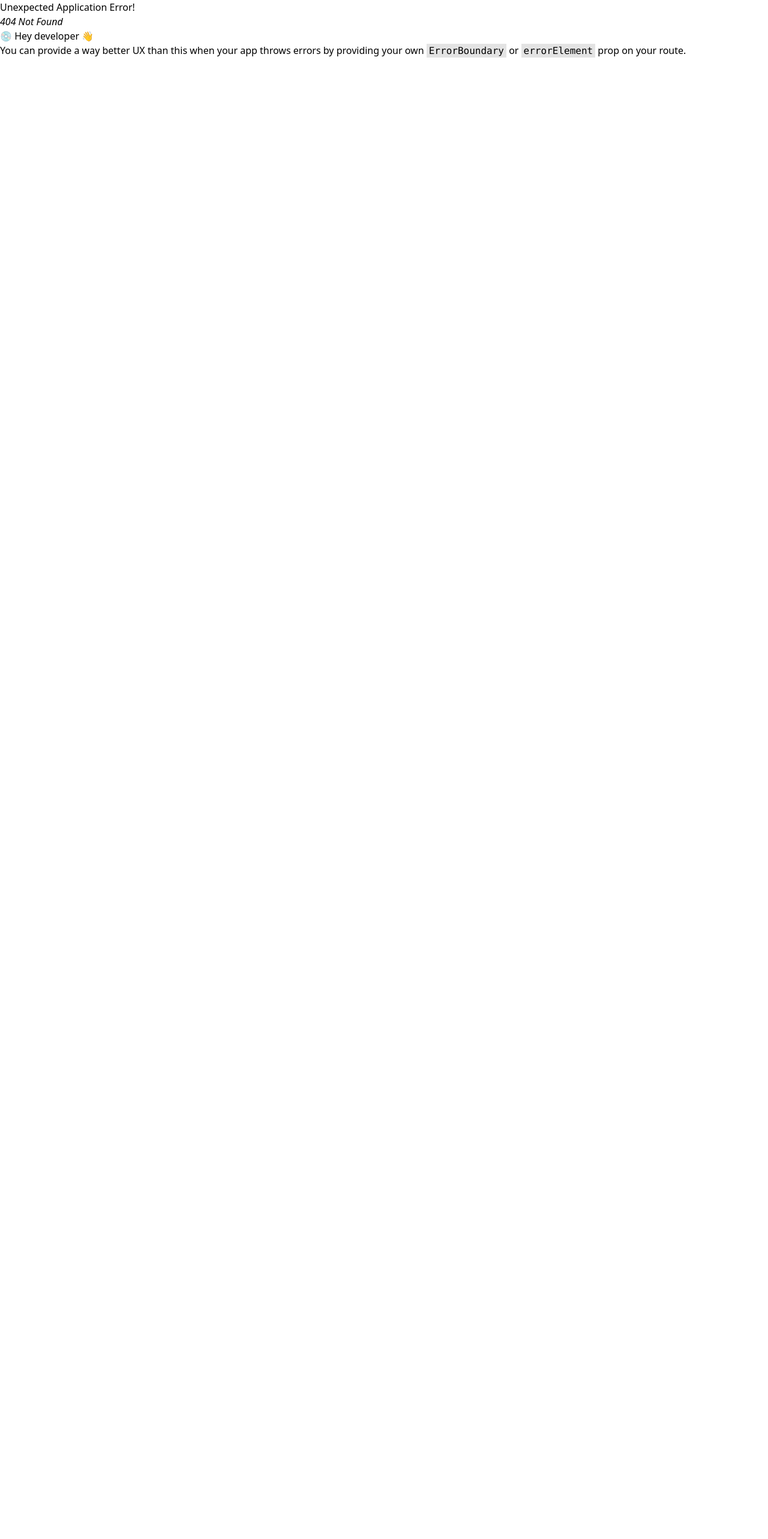
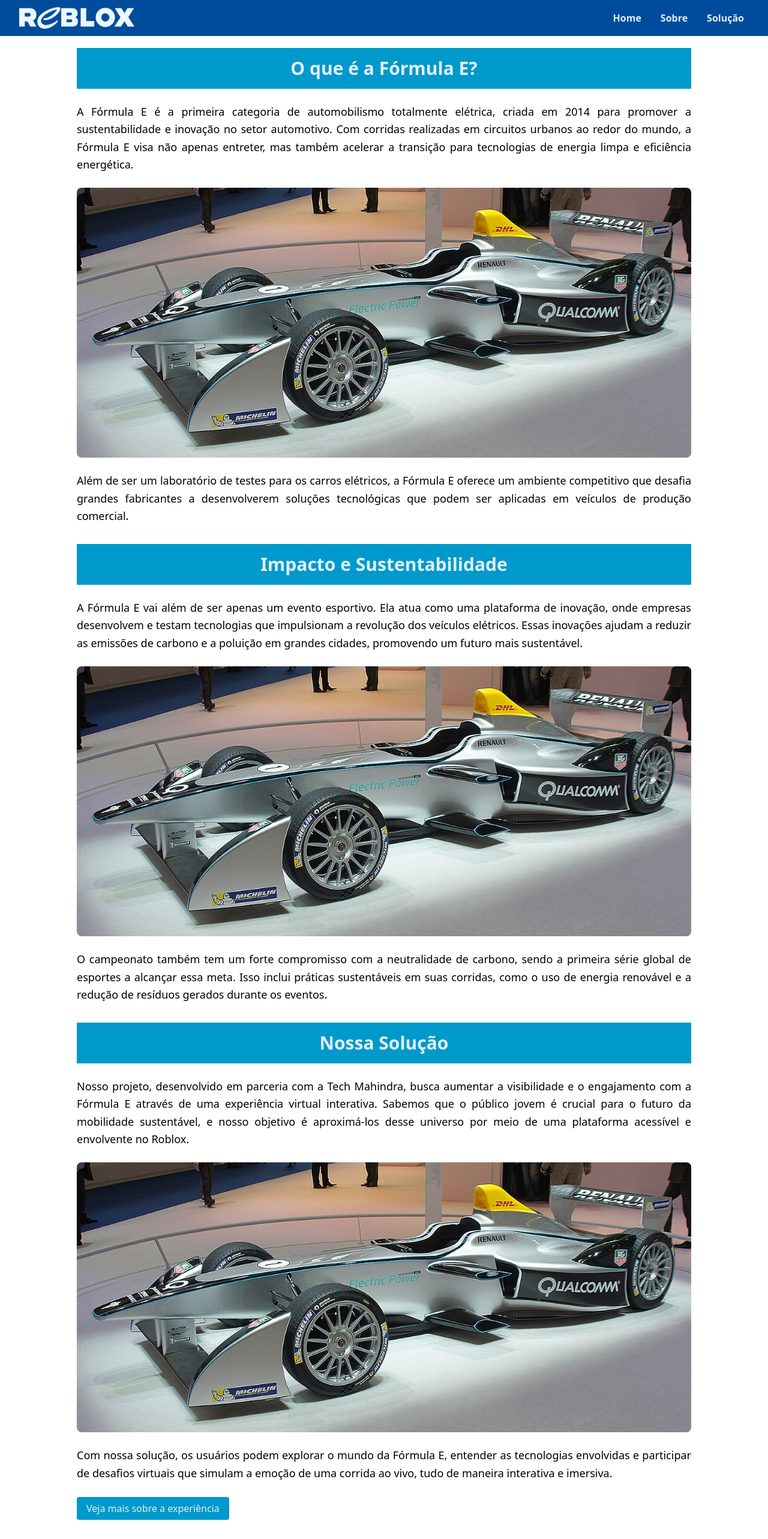
Before and after one commit to PedrogGutierre/reblox-react, a React (Vite) app: page /about in a window 1280 px wide. Before the commit this address had no page. Shown: the top 2566 px of the page at 60% size. Before the commit the page ends 800 px from the top, so only its background shows below. Built offline with nearby package versions, Linux system fonts and the light colour scheme.

Commit message:
base project

```diff
--- /dev/null
+++ b/src/components/Button.jsx
@@ -0,0 +1,22 @@
+import { Link } from "react-router-dom";
+
+const Button = ({ label, href = "" }) => {
+  if (href) {
+    return (
+      <Link
+        to={href}
+        className="w-full bg-secondary-blue text-center text-light-white px-4 py-2 rounded hover:bg-hover-blue"
+      >
+        {label}
+      </Link>
+    );
+  }
+
+  return (
+    <button className="w-full bg-secondary-blue text-center text-light-white py-2 rounded hover:bg-hover-blue">
+      {label}
+    </button>
+  );
+};
+
+export default Button;
--- a/src/components/Footer.jsx
+++ b/src/components/Footer.jsx
@@ -2,8 +2,8 @@
 
 const Footer = () => {
   return (
-    <footer className="bg-[#000138] text-light-white flex justify-center py-12">
-      <div className="w-full flex items-center justify-between max-w-screen-lg">
+    <footer className=" bg-primary-blue text-light-white flex justify-center py-12">
+      <div className="w-full flex flex-wrap justify-center gap-4 px-4 items-center md:justify-between max-w-screen-lg">
         <img className="h-8" src={Logo} alt="" />
         <p>Copyright 2024 Reblox.</p>
       </div>
--- a/src/components/Header.jsx
+++ b/src/components/Header.jsx
@@ -10,11 +10,19 @@
         </Link>
 
         <nav>
-          <ul className="flex flex-row gap-4">
+          <ul className="flex-row gap-4 hidden md:flex">
             <li>
               <Link
                 className="p-2 border-b-2 text-light-white font-bold border-transparent transition-colors hover:border-light-white"
                 to="/"
+              >
+                Home
+              </Link>
+            </li>
+            <li>
+              <Link
+                className="p-2 border-b-2 text-light-white font-bold border-transparent transition-colors hover:border-light-white"
+                to="/about"
               >
                 Sobre
               </Link>
@@ -22,19 +30,12 @@
             <li>
               <Link
                 className="p-2 border-b-2 text-light-white font-bold border-transparent transition-colors hover:border-light-white"
-                to="/"
+                to="/solution"
               >
-                Sobre
+                Solução
               </Link>
             </li>
-            <li>
-              <Link
-                className="p-2 border-b-2 text-light-white font-bold border-transparent transition-colors hover:border-light-white"
-                to="/"
-              >
-                Sobre
-              </Link>
-            </li>
+
           </ul>
         </nav>
       </div>
--- a/src/components/sections/Galery.tsx
+++ b/src/components/sections/Galery.tsx
@@ -1,18 +1,17 @@
 import React from "react";
-import PodioImg from "../../imgs/podio.png"
+import PodioImg from "../../imgs/podio.png";
 
 const Galery = () => {
   return (
-    <section className="flex w-full justify-center pb-32">
+    <section className="flex w-full justify-center">
       <div className="w-full max-w-screen-lg p-4 lg:p-0">
-        <h2 className="text-4xl font-bold mb-20">Imagens</h2>
         <div className="grid grid-cols-1 md:grid-cols-2 lg:grid-cols-3 gap-10">
-            <img src={PodioImg} alt="" className="aspect-video object-cover"/>
-            <img src={PodioImg} alt="" className="aspect-video object-cover"/>
-            <img src={PodioImg} alt="" className="aspect-video object-cover"/>
-            <img src={PodioImg} alt="" className="aspect-video object-cover"/>
-            <img src={PodioImg} alt="" className="aspect-video object-cover"/>
-            <img src={PodioImg} alt="" className="aspect-video object-cover"/>
+          <img src={PodioImg} alt="" className="aspect-video object-cover" />
+          <img src={PodioImg} alt="" className="aspect-video object-cover" />
+          <img src={PodioImg} alt="" className="aspect-video object-cover" />
+          <img src={PodioImg} alt="" className="aspect-video object-cover" />
+          <img src={PodioImg} alt="" className="aspect-video object-cover" />
+          <img src={PodioImg} alt="" className="aspect-video object-cover" />
         </div>
       </div>
     </section>
--- a/src/main.jsx
+++ b/src/main.jsx
@@ -2,15 +2,22 @@
 import { createRoot } from "react-dom/client";
 import { createBrowserRouter, RouterProvider } from "react-router-dom";
 
+import "./index.css";
+
 import App from "./App.jsx";
-import "./index.css";
 import Home from "./pages/Home.jsx";
+import About from "./pages/About.jsx";
+import Solution from "./pages/Solution.jsx";
 
 const router = createBrowserRouter([
   {
     path: "/",
     element: <App />,
-    children: [{ index: true, element: <Home /> }],
+    children: [
+      { index: true, element: <Home /> },
+      { path: "/about", element: <About /> },
+      { path: "/solution", element: <Solution /> },
+    ],
   },
 ]);
 
--- /dev/null
+++ b/src/pages/About.jsx
@@ -0,0 +1,88 @@
+import Button from "../components/Button";
+import PrimeiroCarro from "../imgs/primeiro-carro.jpg";
+
+const About = () => {
+  return (
+    <main className="w-full flex justify-center py-20 bg-light-gray">
+      <div className="flex flex-col items-center w-full max-w-screen-lg gap-8 px-6 md:px-0">
+        <section className="w-full">
+          <h3 className="bg-secondary-blue text-light-white text-center w-full font-bold text-3xl py-4 mb-6">
+            O que é a Fórmula E?
+          </h3>
+          <p className="text-lg text-justify leading-relaxed mb-6">
+            A Fórmula E é a primeira categoria de automobilismo totalmente
+            elétrica, criada em 2014 para promover a sustentabilidade e inovação
+            no setor automotivo. Com corridas realizadas em circuitos urbanos ao
+            redor do mundo, a Fórmula E visa não apenas entreter, mas também
+            acelerar a transição para tecnologias de energia limpa e eficiência
+            energética.
+          </p>
+          <img
+            src={PrimeiroCarro}
+            alt="Primeiro carro elétrico"
+            className="w-full h-auto rounded-lg mb-6"
+          />
+          <p className="text-lg text-justify leading-relaxed">
+            Além de ser um laboratório de testes para os carros elétricos, a
+            Fórmula E oferece um ambiente competitivo que desafia grandes
+            fabricantes a desenvolverem soluções tecnológicas que podem ser
+            aplicadas em veículos de produção comercial.
+          </p>
+        </section>
+
+        <section className="w-full">
+          <h3 className="bg-secondary-blue text-light-white text-center w-full font-bold text-3xl py-4 mb-6">
+            Impacto e Sustentabilidade
+          </h3>
+          <p className="text-lg text-justify leading-relaxed mb-6">
+            A Fórmula E vai além de ser apenas um evento esportivo. Ela atua
+            como uma plataforma de inovação, onde empresas desenvolvem e testam
+            tecnologias que impulsionam a revolução dos veículos elétricos.
+            Essas inovações ajudam a reduzir as emissões de carbono e a poluição
+            em grandes cidades, promovendo um futuro mais sustentável.
+          </p>
+          <img
+            src={PrimeiroCarro}
+            alt="Impacto Sustentável"
+            className="w-full h-auto rounded-lg mb-6"
+          />
+          <p className="text-lg text-justify leading-relaxed">
+            O campeonato também tem um forte compromisso com a neutralidade de
+            carbono, sendo a primeira série global de esportes a alcançar essa
+            meta. Isso inclui práticas sustentáveis em suas corridas, como o uso
+            de energia renovável e a redução de resíduos gerados durante os
+            eventos.
+          </p>
+        </section>
+
+        <section className="w-full">
+          <h3 className="bg-secondary-blue text-light-white text-center w-full font-bold text-3xl py-4 mb-6">
+            Nossa Solução
+          </h3>
+          <p className="text-lg text-justify leading-relaxed mb-6">
+            Nosso projeto, desenvolvido em parceria com a Tech Mahindra, busca
+            aumentar a visibilidade e o engajamento com a Fórmula E através de
+            uma experiência virtual interativa. Sabemos que o público jovem é
+            crucial para o futuro da mobilidade sustentável, e nosso objetivo é
+            aproximá-los desse universo por meio de uma plataforma acessível e
+            envolvente no Roblox.
+          </p>
+          <img
+            src={PrimeiroCarro}
+            alt="Experiência no Roblox"
+            className="w-full h-auto rounded-lg mb-6"
+          />
+          <p className="text-lg text-justify leading-relaxed mb-8">
+            Com nossa solução, os usuários podem explorar o mundo da Fórmula E,
+            entender as tecnologias envolvidas e participar de desafios virtuais
+            que simulam a emoção de uma corrida ao vivo, tudo de maneira
+            interativa e imersiva.
+          </p>
+          <Button label="Veja mais sobre a experiência" href="/"/>
+        </section>
+      </div>
+    </main>
+  );
+};
+
+export default About;
--- a/src/pages/Home.jsx
+++ b/src/pages/Home.jsx
@@ -1,57 +1,111 @@
-import Galery from "../components/sections/Galery";
 import BannerBg from "../imgs/banner-bg.png";
-import Logo from "../imgs/logo.png";
-import ImgSolucao from "../imgs/rebloxsolucao.png";
+import { Link } from "react-router-dom"; // Para navegação interna
 
 const Home = () => {
   return (
-    <main className="bg-light-white flex flex-col items-center gap-40">
-
-      <section className="relative flex justify-center w-full items-center mt-12 h-[85vh]">
+    <main className="bg-light-gray flex flex-col items-center gap-20">
+      {/* Banner Principal */}
+      <section className="relative w-full h-[90vh] flex justify-center items-center">
         <img
-          className="w-full brightness-50 absolute object-cover h-full top-0 left-0"
           src={BannerBg}
-          alt=""
+          alt="Banner da Fórmula E"
+          className="absolute w-full h-full object-cover brightness-50"
         />
-        <img
-          src={Logo}
-          className="p-8 z-10 absolute w-full max-w-[36rem]"
-          alt=""
-        />
-      </section>
-
-      <section className="w-full py-24 bg-[#000138] relative flex justify-center bg-logo-pattern bg-cover bg-no-repeat">
-        <div className="gap-20 max-w-screen-lg w-full text-light-white flex flex-col items-center justify-center">
-          <h2 className="text-4xl font-bold">Nossa Solução</h2>
-          <div className="flex items-center gap-4">
-            <ul className="list-disc h-full flex flex-col justify-around">
-              <li>
-                <span className="font-bold">Baixa Visibilidade: </span>A Fórmula
-                E compete com a estabelecida Fórmula 1 e muitas vezes é vista
-                apenas como uma variação, limitando seu alcance e popularidade.
-              </li>
-              <li>
-                <span className="font-bold">Engajamento Insuficiente: </span>
-                Há uma falta de engajamento, especialmente entre os jovens, que
-                poderiam se tornar novos fãs e defensores da tecnologia de
-                carros elétricos.
-              </li>
-              <li>
-                <span className="font-bold">
-                  Experiência de Evento Limitada:
-                </span>
-                Nem todos têm a oportunidade de vivenciar uma corrida de Fórmula
-                E ao vivo devido a restrições geográficas ou financeiras.
-              </li>
-            </ul>
-            <img src={ImgSolucao} alt="" />
-          </div>
+        <div className="z-10 text-center">
+          <h1 className="text-5xl font-bold text-light-white">
+            Imersão Virtual na Fórmula E
+          </h1>
+          <p className="text-xl text-light-white mt-4">
+            Explore o futuro da mobilidade elétrica.
+          </p>
+          <Link
+            to="/experiencia"
+            className="mt-6 inline-block bg-secondary-blue text-light-white px-6 py-3 font-bold rounded-lg"
+          >
+            Experimente Agora
+          </Link>
         </div>
       </section>
 
-      <Galery />
+      {/* Introdução à Fórmula E */}
+      <section className="w-full max-w-screen-lg text-center px-6 md:px-0">
+        <h2 className="text-3xl font-bold mb-4">O que é a Fórmula E?</h2>
+        <p className="text-lg leading-relaxed">
+          A Fórmula E é a primeira categoria de automobilismo totalmente
+          elétrica, promovendo a sustentabilidade e inovação. Com corridas em
+          circuitos urbanos ao redor do mundo, a Fórmula E busca acelerar a
+          transição para tecnologias de energia limpa.
+        </p>
+        <Link
+          to="/sobre"
+          className="mt-4 inline-block text-secondary-blue font-semibold"
+        >
+          Saiba mais
+        </Link>
+      </section>
 
+      {/* Problema */}
+      <section className="w-full bg-secondary-blue text-light-white py-16">
+        <div className="max-w-screen-lg mx-auto text-center px-6 md:px-0">
+          <h2 className="text-3xl font-bold mb-6">
+            Problemas a Serem Resolvidos
+          </h2>
+          <p className="text-lg leading-relaxed mb-4">
+            A Fórmula E enfrenta desafios como baixa visibilidade, falta de
+            engajamento entre os jovens e a experiência de evento limitada.
+          </p>
+          <Link
+            to="/solucao"
+            className="mt-4 inline-block text-light-white font-semibold"
+          >
+            Veja como resolvemos isso
+          </Link>
+        </div>
+      </section>
 
+      {/* Nossa Solução */}
+      <section className="w-full max-w-screen-lg text-center px-6 md:px-0 py-16">
+        <h2 className="text-3xl font-bold mb-4">Nossa Solução</h2>
+        <p className="text-lg leading-relaxed mb-6">
+          Desenvolvemos uma experiência virtual no Roblox que permite ao público
+          vivenciar o mundo da Fórmula E de maneira interativa e imersiva.
+        </p>
+        <Link
+          to="/solucao"
+          className="inline-block bg-secondary-blue text-light-white px-6 py-3 font-bold rounded-lg"
+        >
+          Saiba mais sobre a Solução
+        </Link>
+      </section>
+
+      {/* Galeria de Imagens (Preview) */}
+      <section className="w-full max-w-screen-lg px-6 md:px-0 py-16">
+        <h2 className="text-3xl font-bold text-center mb-6">Galeria</h2>
+        {/* <GaleryPreview />  Componente que mostra algumas imagens da galeria */}
+        <div className="text-center mt-6">
+          <Link
+            to="/galeria"
+            className="inline-block text-secondary-blue font-semibold"
+          >
+            Ver mais imagens
+          </Link>
+        </div>
+      </section>
+
+      {/* Call to Action Final */}
+      <section className="w-full bg-primary-blue text-light-white py-12">
+        <div className="max-w-screen-lg mx-auto text-center">
+          <h2 className="text-4xl font-bold mb-4">
+            Pronto para experimentar a Fórmula E?
+          </h2>
+          <Link
+            to="/experiencia"
+            className="inline-block bg-light-white text-primary-blue px-8 py-4 font-bold rounded-lg"
+          >
+            Explore no Roblox
+          </Link>
+        </div>
+      </section>
     </main>
   );
 };
--- /dev/null
+++ b/src/pages/Solution.jsx
@@ -0,0 +1,52 @@
+import ImgSolucao from "../imgs/rebloxsolucao.png";
+import Galery from "../components/sections/Galery"; // Galeria importada
+
+const Solucao = () => {
+  return (
+    <main className="w-full flex flex-col items-center py-20 bg-light-gray">
+      {/* Seção: Introdução */}
+      <section className="w-full max-w-screen-lg px-6 md:px-0 flex flex-col gap-8 mb-12">
+        <h2 className="text-4xl font-bold text-center text-secondary-blue">
+          Nossa Solução para a Fórmula E
+        </h2>
+        <p className="text-lg text-justify leading-relaxed">
+          A nossa solução foi desenvolvida com o intuito de aumentar a visibilidade e o
+          engajamento com a Fórmula E. Ao criar uma experiência virtual no Roblox,
+          oferecemos ao público uma imersão total no mundo da Fórmula E, permitindo
+          que qualquer pessoa, independentemente de sua localização ou condições financeiras,
+          possa vivenciar a emoção de uma corrida e entender a tecnologia por trás dos carros elétricos.
+        </p>
+        <img
+          src={ImgSolucao}
+          alt="Ilustração da Solução"
+          className="w-full h-auto rounded-lg"
+        />
+      </section>
+
+      {/* Seção: Detalhamento da Solução */}
+      <section className="w-full max-w-screen-lg px-6 md:px-0 flex flex-col gap-8 mb-12">
+        <h3 className="text-3xl font-bold text-center text-secondary-blue">
+          Como Funciona?
+        </h3>
+        <p className="text-lg text-justify leading-relaxed">
+          Através de nossa plataforma no Roblox, os usuários podem explorar o
+          ambiente de uma corrida de Fórmula E de maneira interativa. Eles podem
+          aprender sobre os carros, suas tecnologias, e até participar de desafios
+          que simulam a experiência de estar em uma corrida ao vivo. A solução também
+          conta com desafios interativos que incentivam o aprendizado sobre mobilidade
+          sustentável e inovação.
+        </p>
+      </section>
+
+      {/* Seção: Galeria */}
+      <section className="w-full max-w-screen-lg px-6 md:px-0 flex flex-col gap-8 mb-12">
+        <h3 className="text-3xl font-bold text-center text-secondary-blue mb-6">
+          Galeria de Imagens
+        </h3>
+        <Galery /> {/* Galeria de imagens da solução */}
+      </section>
+    </main>
+  );
+};
+
+export default Solucao;
```
Also changed, not shown: src/imgs/primeiro-carro.jpg (added).
